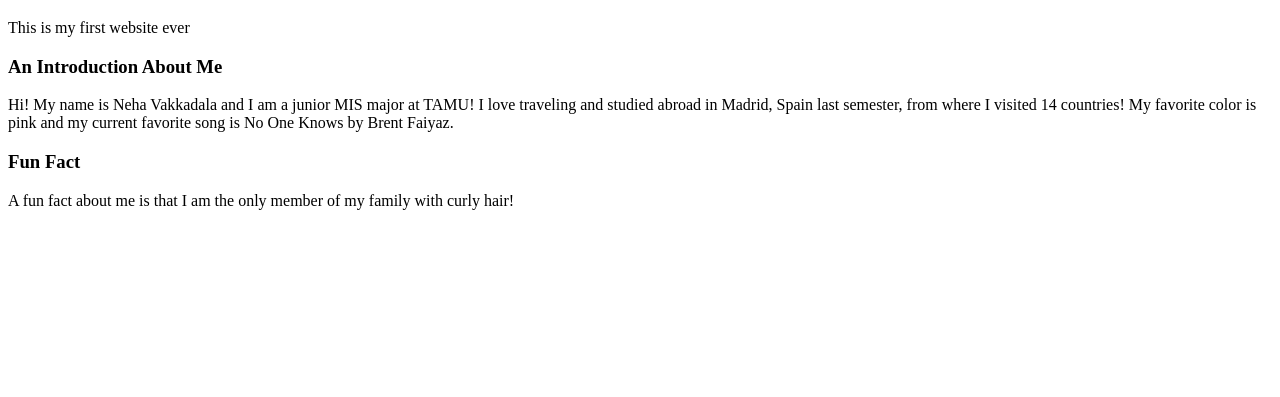
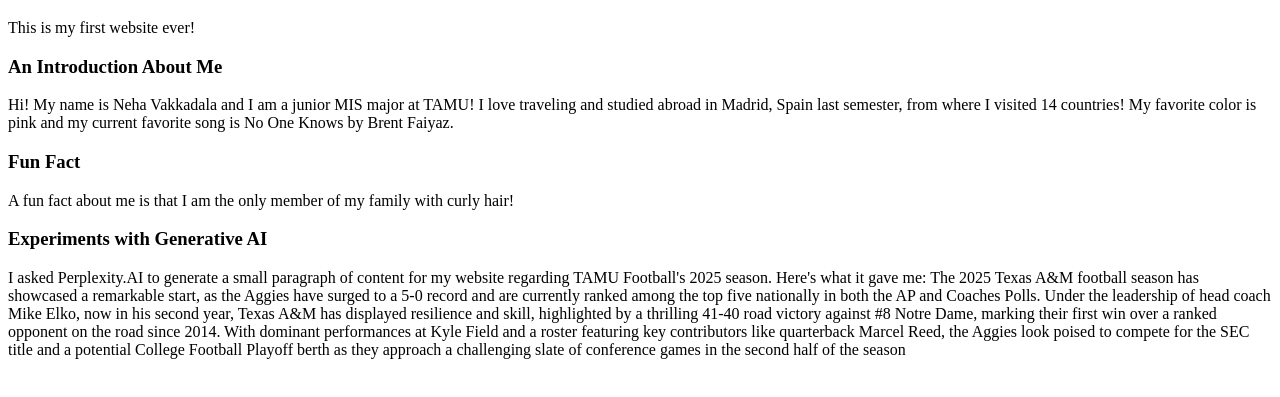
Before and after one commit to nehavakkadala-bot/nehavakkadala-bot.github.io, a plain HTML site: page index.html in a window 1280 px wide. Shown: the part 61-458 px from the top of the page. Drawn offline with Linux system fonts and the light colour scheme.

Commit message:
Update with AI index.html

```diff
--- a/index.html
+++ b/index.html
@@ -5,11 +5,22 @@
   </head>
   <body>
     <h1>Hello JAM stack</h1>
-    <p>This is my first website ever</p>
+    <p>This is my first website ever!</p>
     <h3>An Introduction About Me</h3>
     <p>Hi! My name is Neha Vakkadala and I am a junior MIS major at TAMU! I love traveling and studied abroad in Madrid, Spain last semester,
       from where I visited 14 countries! My favorite color is pink and my current favorite song is No One Knows by Brent Faiyaz.</p>
     <h3>Fun Fact</h3>
     <p>A fun fact about me is that I am the only member of my family with curly hair!</p>
+
+    <h3>Experiments with Generative AI </h3>
+    <p>I asked Perplexity.AI to generate a small paragraph of content for my website regarding TAMU Football's 2025 season.
+      Here's what it gave me: The 2025 Texas A&M football season has showcased a remarkable start,
+      as the Aggies have surged to a 5-0 record and are currently ranked among the top five nationally in both the AP and
+      Coaches Polls. Under the leadership of head coach Mike Elko, now in his second year, Texas A&M has displayed resilience
+      and skill, highlighted by a thrilling 41-40 road victory against #8 Notre Dame, marking their first win over a ranked
+      opponent on the road since 2014. With dominant performances at Kyle Field and a roster featuring key contributors like
+      quarterback Marcel Reed, the Aggies look poised to compete for the SEC title and a potential College Football Playoff
+      berth as they approach a challenging slate of conference games in the second half of the season
+    </p>
   </body>
 </html>
```
